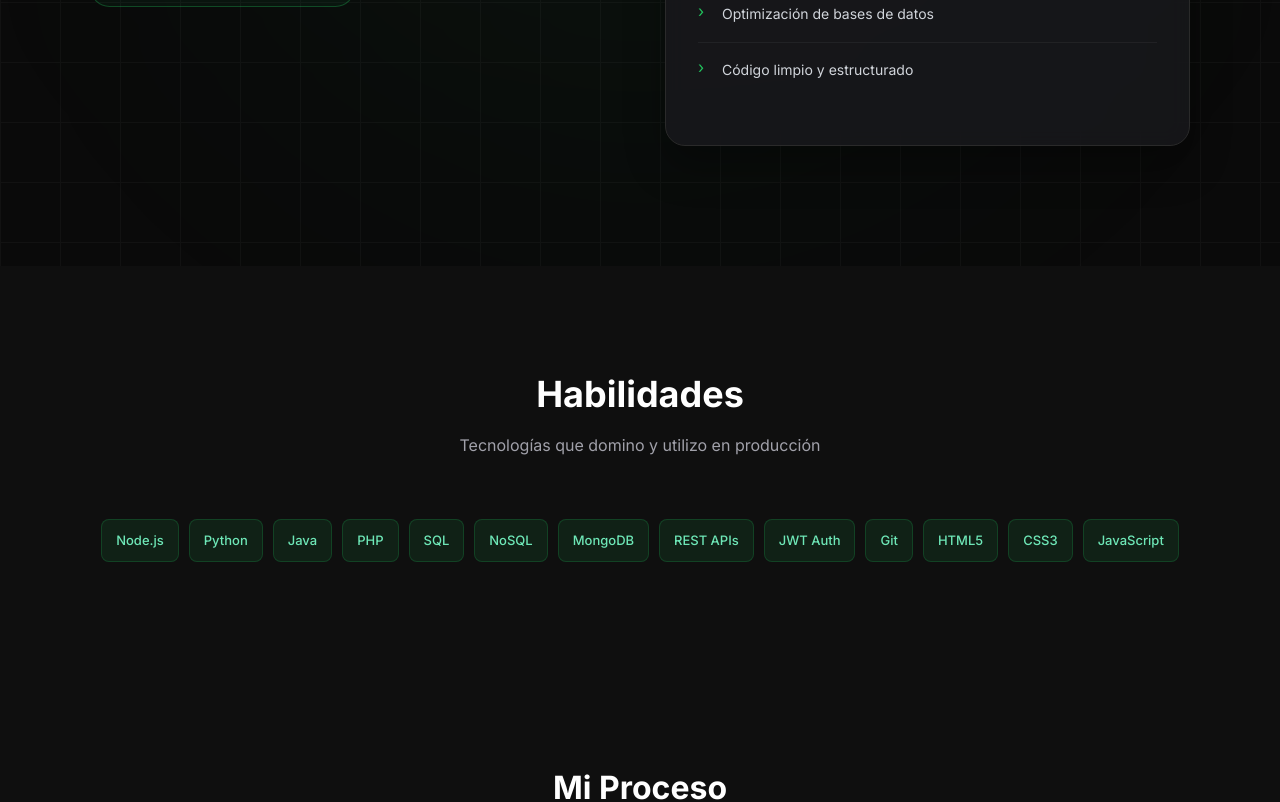
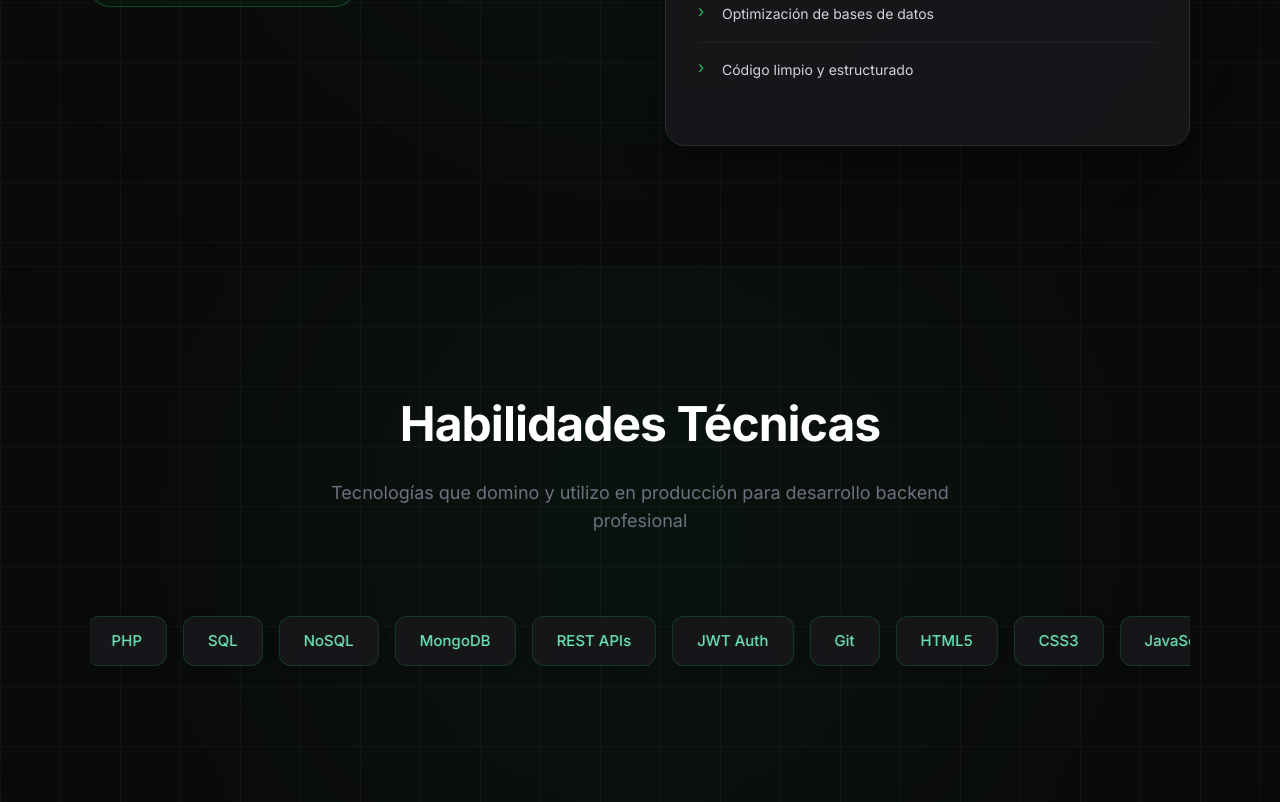
Before and after one commit to renzonodari9/portafolio-nodari, a React (Vite) app: page / in a window 1280 px wide. Shown: the part 1660-2462 px from the top of the page. Built offline with nearby package versions, Linux system fonts and the light colour scheme.

Commit message:
Skills.jsx: efecto marquee lento a la derecha, diseño profesional

```diff
--- a/src/components/Skills.jsx
+++ b/src/components/Skills.jsx
@@ -16,50 +16,140 @@ const skills = [
   "JavaScript"
 ];
 
+// Duplicamos las habilidades para crear un bucle infinito fluido
+const allSkills = [...skills, ...skills];
+
 export default function Skills() {
   return (
-    <section style={{ padding: "100px 20px", background: "#0f0f0f" }}>
-      <div style={{ maxWidth: "1100px", margin: "0 auto" }}>
+    <section style={{
+      position: "relative",
+      backgroundColor: "#0a0a0a",
+      padding: "120px 0",
+      color: "#fff",
+      boxSizing: "border-box",
+      overflow: "hidden"
+    }}>
+
+      {/* Background Glow */}
+      <div style={{
+        position: "absolute",
+        top: "50%",
+        left: "50%",
+        transform: "translate(-50%, -50%)",
+        width: "800px",
+        height: "800px",
+        background: "rgba(34, 197, 94, 0.05)",
+        filter: "blur(160px)",
+        borderRadius: "50%",
+        pointerEvents: "none"
+      }} />
+
+      {/* Grid effect */}
+      <div style={{
+        position: "absolute",
+        inset: 0,
+        opacity: 0.03,
+        backgroundImage: "linear-gradient(to right, #ffffff 1px, transparent 1px), linear-gradient(to bottom, #ffffff 1px, transparent 1px)",
+        backgroundSize: "60px 60px",
+        pointerEvents: "none"
+      }} />
+
+      <div style={{
+        position: "relative",
+        zIndex: 10,
+        maxWidth: "1100px",
+        margin: "0 auto",
+        padding: "0 20px"
+      }}>
 
         {/* Header */}
-        <div style={{ textAlign: "center", marginBottom: "60px" }}>
-          <h2 style={{ fontSize: "36px", color: "#fff", fontWeight: 800 }}>
-            Habilidades
+        <motion.div
+          initial={{ opacity: 0, y: 30 }}
+          whileInView={{ opacity: 1, y: 0 }}
+          viewport={{ once: true }}
+          transition={{ duration: 0.7 }}
+          style={{ textAlign: "center", marginBottom: "60px" }}
+        >
+          <h2 style={{
+            fontSize: "clamp(36px, 6vw, 48px)",
+            fontWeight: 800,
+            color: "#fff",
+            marginBottom: "16px",
+            letterSpacing: "-0.02em"
+          }}>
+            Habilidades Técnicas
           </h2>
-          <p style={{ color: "#a1a1aa", marginTop: "10px" }}>
-            Tecnologías que domino y utilizo en producción
+
+          <p style={{
+            color: "#6b7280",
+            maxWidth: "700px",
+            margin: "0 auto",
+            fontSize: "clamp(15px, 2.5vw, 18px)",
+            lineHeight: 1.6
+          }}>
+            Tecnologías que domino y utilizo en producción para desarrollo backend profesional
           </p>
-        </div>
+        </motion.div>
 
-        {/* Grid */}
-        <div
+        {/* Marquee Container */}
+        <div style={{
+          overflow: "hidden",
+          margin: "0 -20px",
+          padding: "20px 0"
+        }}>
+          <motion.div
+            animate={{
+              x: ["0%", "-50%"]
+            }}
+            transition={{
+              repeat: Infinity,
+              duration: 30,
+              ease: "linear"
+            }}
             style={{
               display: "flex",
-            flexWrap: "wrap",
-            gap: "10px",
-            justifyContent: "center"
+              gap: "16px",
+              width: "max-content"
             }}
           >
-          {skills.map((skill, index) => (
+            {allSkills.map((skill, index) => (
               <motion.span
-              key={skill}
-              initial={{ opacity: 0, y: 10 }}
-              whileInView={{ opacity: 1, y: 0 }}
-              transition={{ delay: index * 0.05 }}
+                key={`${skill}-${index}`}
+                initial={{ opacity: 0 }}
+                whileInView={{ opacity: 1 }}
+                viewport={{ once: true }}
+                transition={{ delay: index * 0.02 }}
                 style={{
-                fontSize: "13px",
-                padding: "10px 14px",
-                borderRadius: "8px",
-                background: "rgba(34, 197, 94, 0.1)",
+                  fontSize: "clamp(13px, 2vw, 15px)",
+                  padding: "12px 24px",
+                  borderRadius: "12px",
+                  background: "rgba(24, 24, 27, 0.9)",
                   color: "#6ee7b7",
                   border: "1px solid rgba(34, 197, 94, 0.2)",
-                fontWeight: 500
+                  fontWeight: 500,
+                  whiteSpace: "nowrap",
+                  backdropFilter: "blur(10px)",
+                  boxShadow: "0 4px 12px rgba(0, 0, 0, 0.2)",
+                  transition: "all 0.3s ease",
+                  cursor: "default"
+                }}
+                onMouseOver={(e) => {
+                  e.currentTarget.style.background = "rgba(34, 197, 94, 0.1)";
+                  e.currentTarget.style.border = "1px solid rgba(34, 197, 94, 0.4)";
+                  e.currentTarget.style.transform = "translateY(-2px)";
+                }}
+                onMouseOut={(e) => {
+                  e.currentTarget.style.background = "rgba(24, 24, 27, 0.9)";
+                  e.currentTarget.style.border = "1px solid rgba(34, 197, 94, 0.2)";
+                  e.currentTarget.style.transform = "translateY(0)";
                 }}
               >
                 {skill}
               </motion.span>
             ))}
+          </motion.div>
         </div>
+
       </div>
     </section>
   );
```
Lines whose indentation alone changed are shown as unchanged.
